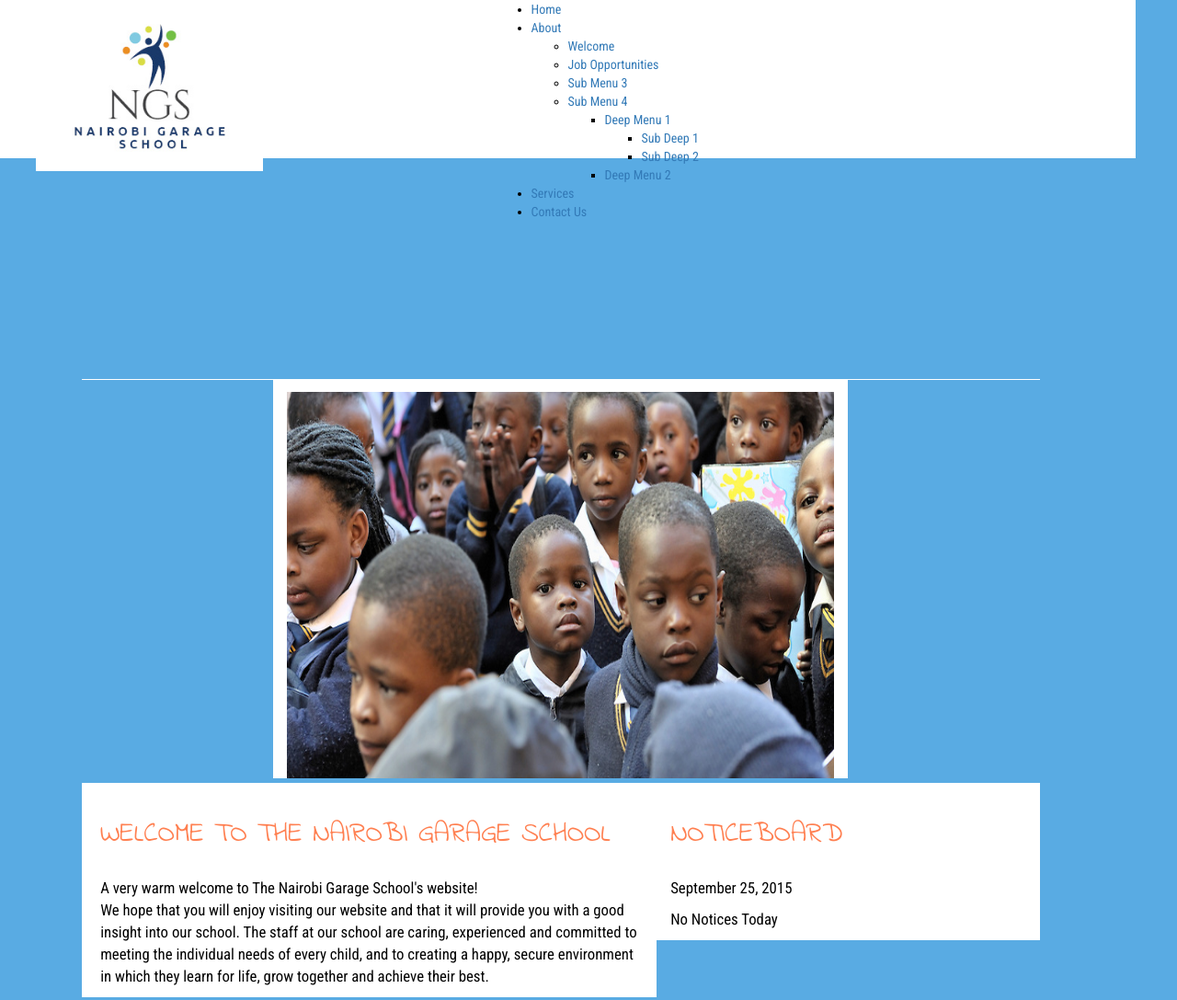
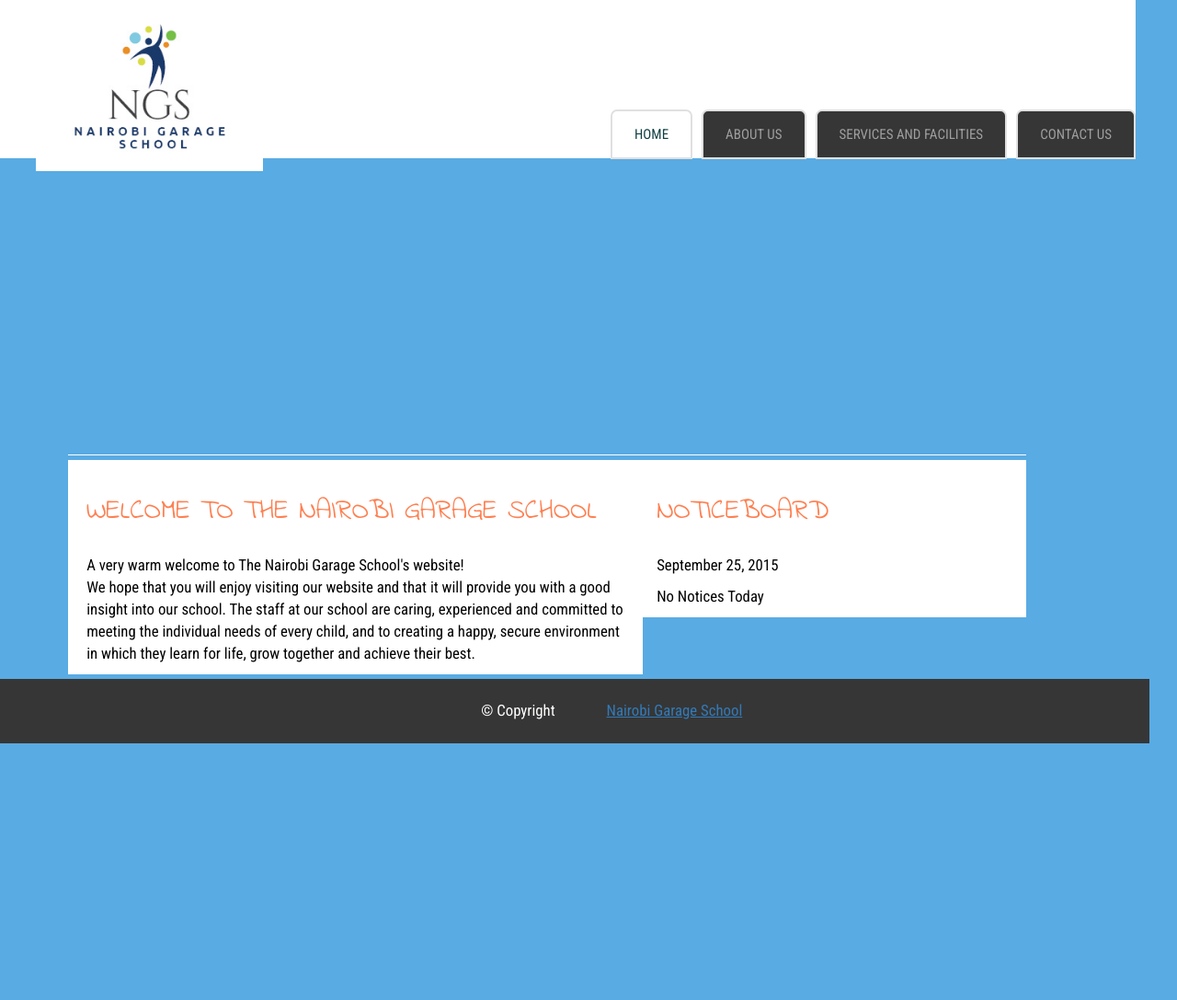
Before and after one commit to iWanjugu/NairobiGarageSchoolWebsite, a plain HTML site: page index.html in a window 1280 px wide. Shown: the whole page at 92% size. After the commit the page ends 1000 px from the top, so only its background shows below. Drawn offline with nearby package versions, Linux system fonts and the light colour scheme; a web font is replaced by a local one.

Commit message:
Home Page: Footer added and styled

```diff
--- a/index.html
+++ b/index.html
@@ -24,7 +24,6 @@
 <!------------------------------------------------------------->
         <!---- Header section ---->
         <div id="top-header" class="row">
-
                 <!------------------------------>
                 <!--- logo to the left--->
                 <div id="logo" class="col-md-6">
@@ -34,44 +33,38 @@
                 <!--- End of logo --->
 
                 <!------------------------------>
-                <!--- nav bar --->
-                    <nav id="primary_nav_wrap" class="col-md-6">
+                <!--- nav bar 1--->
+                   <!-- <nav id="primary_nav_wrap" class="col-md-6">
                         <ul>
                             <li><a class="current-menu-item toggleButton" data-target="main-body">Home</a></li>
 
-                            <li><a class="toggleButton" data-target="about-row1">About</a>
-                                <ul>
-                                    <li><a class="toggleButton" data-target="welcome">Welcome</a></li>
-                                    <li><a class="toggleButton" data-target="jobs">Job Opportunities</a></li>
-                                    <li><a href="#">Sub Menu 3</a></li>
-                                    <li><a href="#">Sub Menu 4</a>
-                                        <ul>
-                                            <li><a href="#">Deep Menu 1</a>
-                                                <ul>
-                                                  <li><a href="#">Sub Deep 1</a></li>
-                                                  <li><a href="#">Sub Deep 2</a></li>
-                                                </ul>
-                                            </li>
-                                            <li><a href="#">Deep Menu 2</a></li>
-                                        </ul>
-                                    </li> <!---End of sub Menu 4 ---->
-                                </ul>
-                            </li> <!---End of About Menu ---->
+                            <li><a class="toggleButton" data-target="about-row1">About</a></li>
 
                             <li><a href="services.html">Services</a></li>
 
                             <li><a href="contact.html">Contact Us</a></li>
-                    </nav>
+                    </nav>-->
                     <!---End of Nav Bar --->
 
-        </div>
+                    <!--- nav bar 2--->
+                <!--defining my header-->
+                <div class="header_resize">
+                    <div class="menu_nav">
+                        <ul>
+                          <li class="active"><a href="index.html"><span>Home</span></a></li>
+                          <li><a href="about.html"><span>About Us</span></a></li>
+                          <li><a href="services.html"><span>Services and Facilities</span></a></li>
+                          <li><a href="contact.html"><span>Contact Us</span></a></li>
+                        </ul>
+                    </div>
+
+                </div>
         <!--- End of Header ---->
 
 <!------------------------------------------------------------->
+    <!--- Main Body Section - Home Page ---->
    <div class="row">
    <div id="all-content" class="col-md-12 container-fluid">
-
-        <!---- Main body section ---->
         <div id="main-body" class="toggleDiv">
 
             <!--Top row --->
@@ -80,8 +73,8 @@
                 <div id="mid1" class="col-md-2"></div>
 
                 <div id="mid2" class="col-md-6 fadein">
-                    <img class="img-responsive" src="/images/image-slider1.jpg" alt="pic1">
-                    <img class="img-responsive" src="/images/image-slider2.jpg" alt="pic2">
+                    <!--<img class="img-responsive" src="/images/image-slider1.jpg" alt="pic1">
+                    <img class="img-responsive" src="/images/image-slider2.jpg" alt="pic2">-->
                 </div>
 
                 <div id="mid3" class="col-md-2"></div>
@@ -89,7 +82,7 @@
             </div>
             <!---End of top-row --->
 
-            <!--Top row --->
+            <!--Bottom row --->
             <div id="bottom-row" class="row">
                 <div id="left" class="col-md-1"></div><!--//empty sides-->
 
@@ -117,8 +110,21 @@
              </div>
             <!---End of bottom-row --->
 
+
+
         </div>
         <!---End of main-body section--->
+ </div>
+</div>
+
+<!------------------------------------------------------------->
+    <!----Footer--->
+    <div id="footer" class="row">
+        <div class="col-md-12 footer_resize">
+            <p class="lf">&copy; Copyright <a href="#">Nairobi Garage School</a></p>
+        <div style="clear:both;"></div>
+        </div>
+    </div>
 
 
 <!---------------------------------------------------------->
@@ -260,7 +266,10 @@
 
             </div>
         <div class="col-md-2"></div>
-        </div>
+
+       <!---------------------------------------------------------->
+
+       </div>
 
  <!---------------------------------------------------------->
 
```
